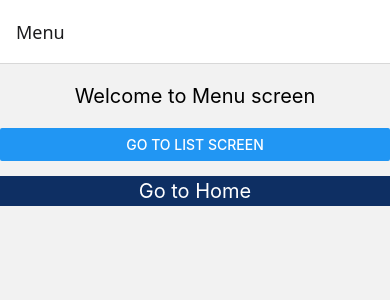
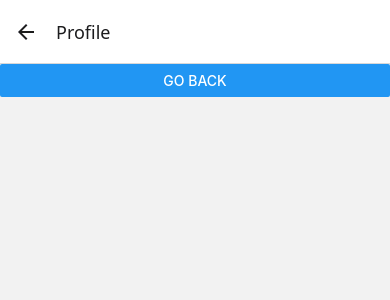
Before and after one commit to mmmahir/Leson2, a React Native app: screen /Profile in a window 390 px wide. Shown: the top 300 px of the page. Built offline with nearby package versions, Linux system fonts and the light colour scheme.

Commit message:
Chalenges

```diff
--- a/App.js
+++ b/App.js
@@ -12,6 +12,8 @@ import Student from './screens/student';
 import buttons from './screens/buttons';
 import QuizScreen from './screens/QuizScreen';
 import MenuScreen from "./screens/MenuScreen";
+import HomeScreen from './screens/HomeScreen';
+import ProfileScreen from './screens/ProfileScreen';
 
 
 const Stack = createStackNavigator();
@@ -20,10 +22,12 @@ export default function App() {
   return (
     <NavigationContainer>
       <Stack.Navigator initialRouteName='Menu'>
-        <Stack.Screen name="Home" component={MainScreen}></Stack.Screen>
+        <Stack.Screen name="Main" component={MainScreen}></Stack.Screen>
         <Stack.Screen name="List" component={ListScreen}></Stack.Screen>
         <Stack.Screen name="Button" component={buttons}></Stack.Screen>
         <Stack.Screen name="Menu" component={MenuScreen}></Stack.Screen>
+        <Stack.Screen name="Home" component={HomeScreen}></Stack.Screen>
+        <Stack.Screen name="Profile" component={ProfileScreen}></Stack.Screen>
       </Stack.Navigator>
     </NavigationContainer>
   );
--- /dev/null
+++ b/screens/HomeScreen.js
@@ -0,0 +1,19 @@
+import React from "react";
+import { Text,StyleSheet,View ,FlatList,Button,TouchableOpacity} from "react-native";
+
+
+
+
+const HomeScreen = (props) => {
+    return <View>
+        <Button title="Go back" onPress={() => props.navigation.goBack("Menu")} />
+        <TouchableOpacity onPress={() => props.navigation.navigate("Profile")}><Text>Go to  profile</Text></TouchableOpacity>
+    </View>;
+};
+
+const style = StyleSheet.create({
+
+})
+
+
+export default HomeScreen;
--- a/screens/MenuScreen.js
+++ b/screens/MenuScreen.js
@@ -8,9 +8,10 @@ const MenuScreen = (props) => {
     return <View>
         <Text style={style.text}>Welcome to Menu screen</Text>
         <Button title= "Go to List screen" onPress={() => props.navigation.navigate("List")}/>
-        <TouchableOpacity  onPress={() => props.navigation.navigate("Home")}>
-            <Text style={style.TouchableOpacity}>Go to Home</Text>
+        <TouchableOpacity  onPress={() => props.navigation.navigate("Menu")}>
+            <Text style={style.TouchableOpacity}>Go to Main</Text>
         </TouchableOpacity>
+        <Button title="Home" onPress={() => props.navigation.navigate("Home")} />
     </View>;
 };
 
--- /dev/null
+++ b/screens/ProfileScreen.js
@@ -0,0 +1,18 @@
+import React from "react";
+import { Text,StyleSheet,View ,FlatList,Button,TouchableOpacity} from "react-native";
+
+
+
+
+const ProfileScreen = (props) => {
+    return <View>
+        <Button title="Go back" onPress={() => props.navigation.goBack("Home")} />
+    </View>;
+};
+
+const style = StyleSheet.create({
+
+})
+
+
+export default ProfileScreen;
```
